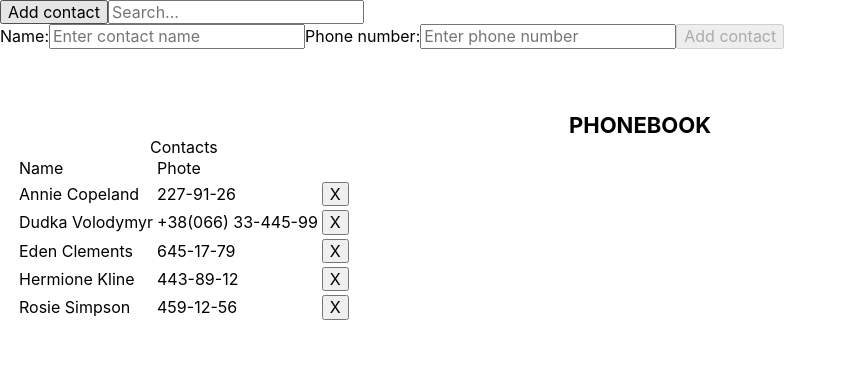
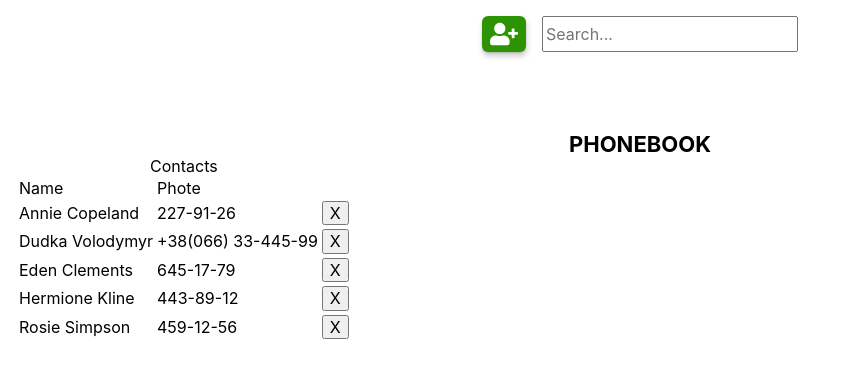
Before and after one commit to tanetti/goit-react-hw-02-phonebook, a React (Create React App) app: page / in a window 1280 px wide. Shown: the top 378 px of the page, without its empty margins (0-861 px from the left). Built offline with nearby package versions, Linux system fonts and the light colour scheme.

Commit message:
Add some styles to header

```diff
--- a/package.json
+++ b/package.json
@@ -13,6 +13,7 @@
     "prop-types": "^15.8.1",
     "react": "^18.2.0",
     "react-dom": "^18.2.0",
+    "react-icons": "^4.4.0",
     "react-scripts": "5.0.1",
     "styled-components": "^5.3.5",
     "styled-system": "^5.1.5",
--- a/src/components/App.jsx
+++ b/src/components/App.jsx
@@ -2,7 +2,13 @@ import { Component } from 'react';
 import { GlobalStyles } from 'components/GlobalStyles/GlobalStyles';
 import { PageTitle } from 'components/PageTitle/PageTitle';
 import { Section, Container } from 'components/Shared';
-import { SectionTitle } from 'components/App.styled';
+import {
+  StyledHeader,
+  AddUserIcon,
+  AddContactButton,
+  Backdrop,
+  SectionTitle,
+} from 'components/App.styled';
 import { ContactFilter } from 'components/ContactFilter/ContactFilter';
 import { AddContactForm } from 'components/AddContactForm/AddContactForm';
 import { ContactsList } from 'components/ContactsList/ContactsList';
@@ -17,6 +23,24 @@ export class App extends Component {
       { id: 'id-5', name: 'Dudka Volodymyr', number: '+38(066) 33-445-99' },
     ],
     filter: '',
+
+    shouldAddFormRender: false,
+    shouldAddFormShown: false,
+  };
+
+  toggleRenderAddForm = () => {
+    this.setState(prevState => {
+      if (!prevState.shouldAddFormRender) {
+        setTimeout(this.showAddForm, 0);
+        return { shouldAddFormRender: true };
+      }
+
+      return { shouldAddFormShown: !prevState.shouldAddFormShown };
+    });
+  };
+
+  showAddForm = () => {
+    this.setState({ shouldAddFormShown: true });
   };
 
   onNewContactAdd = newContact => {
@@ -45,14 +69,30 @@ export class App extends Component {
     return (
       <>
         <GlobalStyles />
-        <header>
-          <button type="button">Add contact</button>
+
+        <StyledHeader>
+          <AddContactButton
+            type="button"
+            aria-label="Add new contact"
+            aria-controls="contact-form"
+            aria-expanded={false}
+            onClick={this.toggleRenderAddForm}
+          >
+            <AddUserIcon size={28} />
+          </AddContactButton>
           <ContactFilter onFilterChange={this.onFilterChange} />
-          <AddContactForm
-            contacts={this.state.contacts}
-            onNewContactAdd={this.onNewContactAdd}
-          />
-        </header>
+
+          {this.state.shouldAddFormRender && (
+            <Backdrop shouldShown={this.state.shouldAddFormShown}>
+              <AddContactForm
+                id="contact-form"
+                contacts={this.state.contacts}
+                onNewContactAdd={this.onNewContactAdd}
+              />
+            </Backdrop>
+          )}
+        </StyledHeader>
+
         <main>
           <PageTitle title="My awesome phonebook" />
           <Section>
--- a/src/components/App.styled.js
+++ b/src/components/App.styled.js
@@ -1,4 +1,5 @@
 import styled from 'styled-components';
+import { FaUserPlus } from 'react-icons/fa';
 
 export const SectionTitle = styled.h2`
   margin: ${({ theme }) => theme.space[0]};
@@ -7,3 +8,61 @@ export const SectionTitle = styled.h2`
   text-align: center;
   text-transform: uppercase;
 `;
+
+export const StyledHeader = styled.header`
+  display: flex;
+  justify-content: center;
+
+  padding: ${({ theme }) => theme.space[4]} ${({ theme }) => theme.space[0]};
+`;
+
+export const AddContactButton = styled.button`
+  display: flex;
+  justify-content: center;
+  align-items: center;
+
+  margin-right: ${({ theme }) => theme.space[4]};
+  padding: ${({ theme }) => theme.space[2]};
+  padding-left: ${({ theme }) => theme.space[3]};
+  padding-right: ${({ theme }) => theme.space[3]};
+
+  color: ${({ theme }) => theme.colors.whiteBG};
+  background-color: ${({ theme }) => theme.colors.addButtonBG};
+
+  border-width: ${({ theme }) => theme.space[0]};
+  border-radius: ${({ theme }) => theme.radii.generic};
+
+  box-shadow: ${({ theme }) => theme.shadows.generic};
+
+  cursor: pointer;
+
+  transition: ${({ theme }) => theme.transitions.backgroundColor},
+    ${({ theme }) => theme.transitions.transform};
+
+  &:hover,
+  &:focus {
+    background-color: ${({ theme }) => theme.colors.addButtonHoveredBG};
+
+    transform: scale(1.1);
+  }
+`;
+
+export const AddUserIcon = styled(FaUserPlus)`
+  fill: currentColor;
+`;
+
+export const Backdrop = styled.div`
+  position: absolute;
+  top: 0;
+  left: 0;
+
+  width: 100vw;
+  height: 100vh;
+
+  opacity: ${({ shouldShown }) => (shouldShown ? 1 : 0)};
+  visibility: ${({ shouldShown }) => (shouldShown ? 'initial' : 'hidden')};
+  pointer-events: ${({ shouldShown }) => (shouldShown ? 'initial' : 'none')};
+
+  transition: ${({ theme }) => theme.transitions.opacity},
+    ${({ theme }) => theme.transitions.visibility};
+`;
--- a/src/constants/theme.js
+++ b/src/constants/theme.js
@@ -1,3 +1,6 @@
+const transitionDuration = 250;
+const transitionFunction = 'ease-out';
+
 export const theme = Object.freeze({
   colors: {
     darkText: '#212121',
@@ -7,6 +10,9 @@ export const theme = Object.freeze({
     darkBG: '#ddd',
     lightBG: '#eee',
     whiteBG: '#fff',
+
+    addButtonBG: '#2c9403',
+    addButtonHoveredBG: '#297a09',
   },
   space: [0, '2px', '4px', '8px', '16px', '32px', '64px', '128px', '256px'],
   sizes: {},
@@ -45,5 +51,12 @@ export const theme = Object.freeze({
     desctopMax: '1679.98px',
     bigMin: '1680px',
   },
-  transitions: {},
+  transitions: {
+    opacity: `opacity ${transitionDuration}ms ${transitionFunction}`,
+    visibility: `visibility ${transitionDuration}ms ${transitionFunction}`,
+
+    color: `color ${transitionDuration}ms ${transitionFunction}`,
+    backgroundColor: `background-color ${transitionDuration}ms ${transitionFunction}`,
+    transform: `transform ${transitionDuration}ms ${transitionFunction}`,
+  },
 });
```
Also changed, not shown: 1 other file (tests, documents, lock files or other folders).
